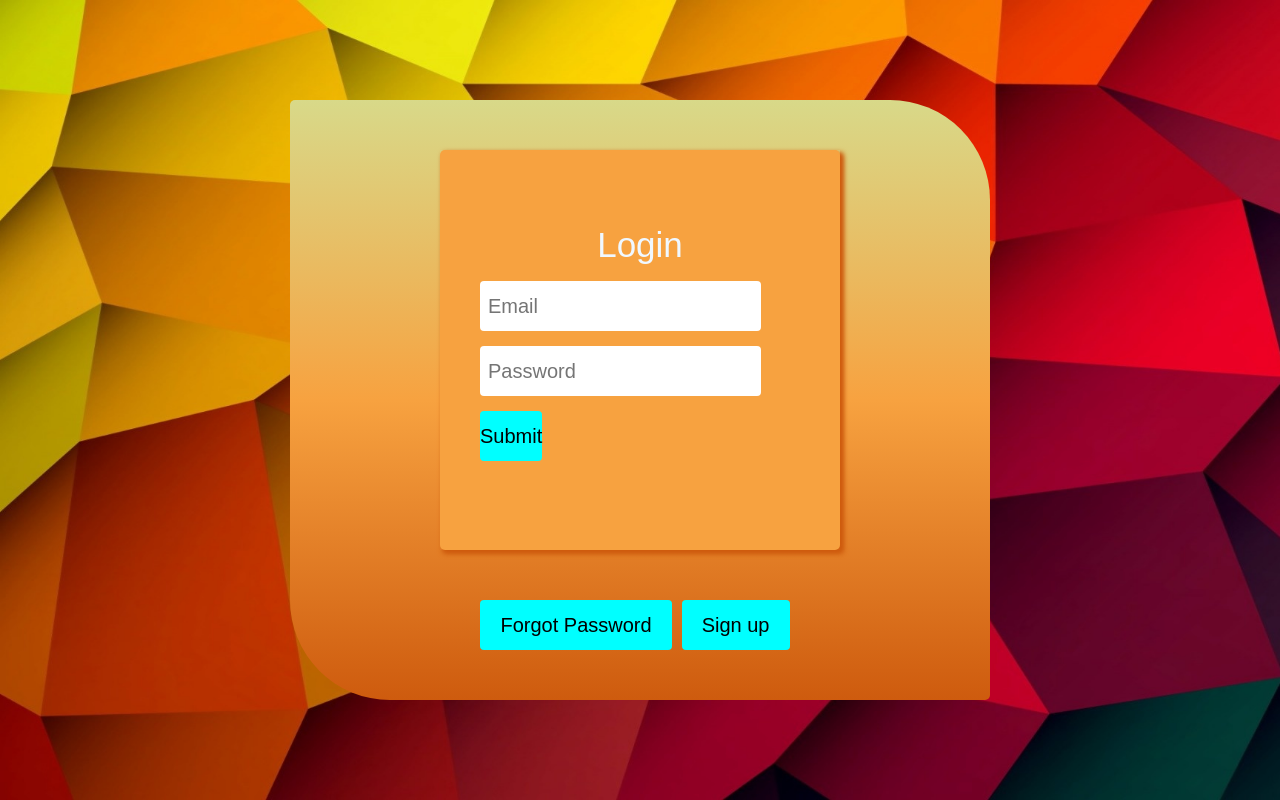
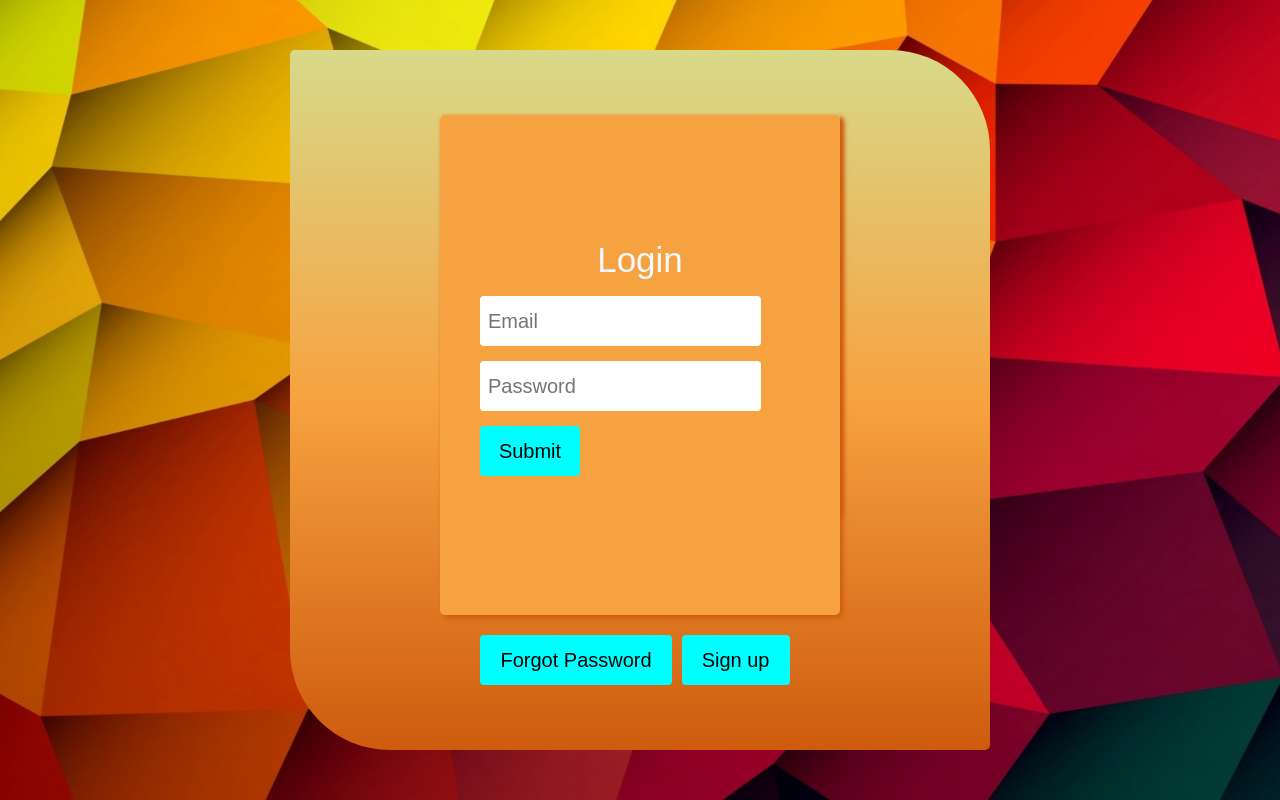
Before and after one commit to Avni17/PARADOX, a React (Create React App) app: page / in a window 1280 px wide. Built offline with nearby package versions, Linux system fonts and the light colour scheme.

Commit message:
signup page css

```diff
--- a/src/components/login/login.css
+++ b/src/components/login/login.css
@@ -48,7 +48,7 @@
   .right,
   .left {
     width: 100%;
-    height: 100%;
+    height: 500px;
     padding: 40px;
     display: flex;
     border-radius: 5px;
@@ -80,6 +80,7 @@
     padding: 10px 20px;
     border-radius: 4px;
     background-color: aqua;
+    margin-top:70px;
   }
 
   .actions button:hover
@@ -118,6 +119,7 @@
     padding: 10px 0;
     outline: none;
     min-height: 30px;
+    width:100px;
     font-size: 20px;
     border-radius: 4px;
     background-color: aqua;
@@ -138,12 +140,16 @@
   .container .actions button {
     margin-right: 10px;
   }
-
+  #gender
+  {
+    margin: 10px !important;
+    min-height: 0px !important;
+  }
   @media (min-width: 600px) {
     .container {
       width: 700px;
       padding: 50px 100px;
-      height: 600px;
+      height: 700px;
       background-image: linear-gradient(to top, #ce5b0e, #f7a240, #d8d989);
     }
   }
--- a/src/components/login/login.js
+++ b/src/components/login/login.js
@@ -233,9 +233,9 @@ export default class login extends Component {
                 GENDER:
                 Male
                 <input style={{
-                  float: "left",
-                  clear: "none",
-                  margin: "2px 0 0 2px"
+                  // float: "left",
+                  // clear: "none",
+                  // margin: "2px 0 0 2px"
                 }}
 
                   type="radio"
@@ -245,12 +245,13 @@ export default class login extends Component {
                   placeholder="gender"
                   onChange={this.onChange}
                 />
+
                 Female
                 <input
                   style={{
-                    float: "left",
-                    clear: "none",
-                    margin: "2px 0 0 2px"
+                    // float: "left",
+                    // clear: "none",
+                    // margin: "0px"
                   }}
                   type="radio"
                   name="gender"
```
